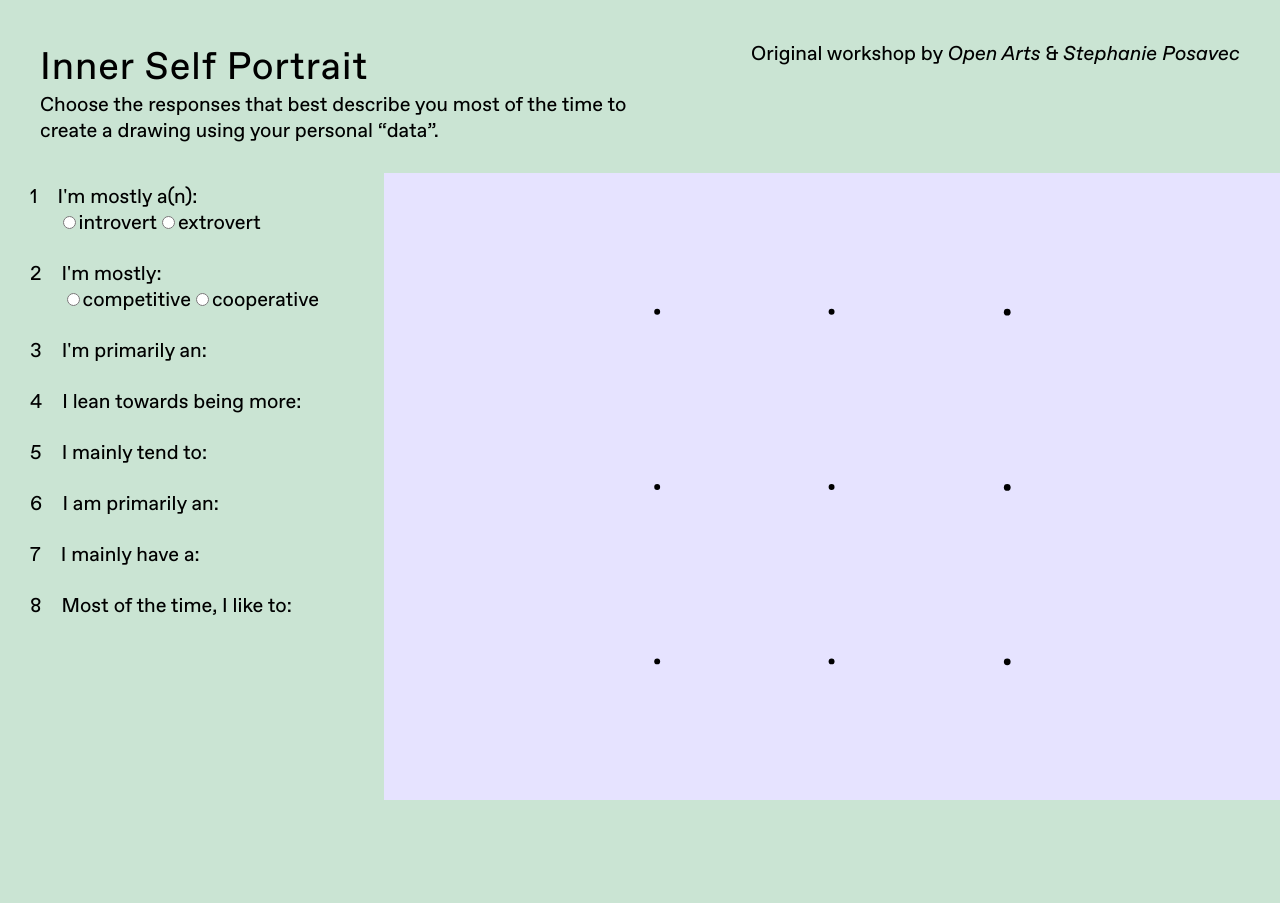
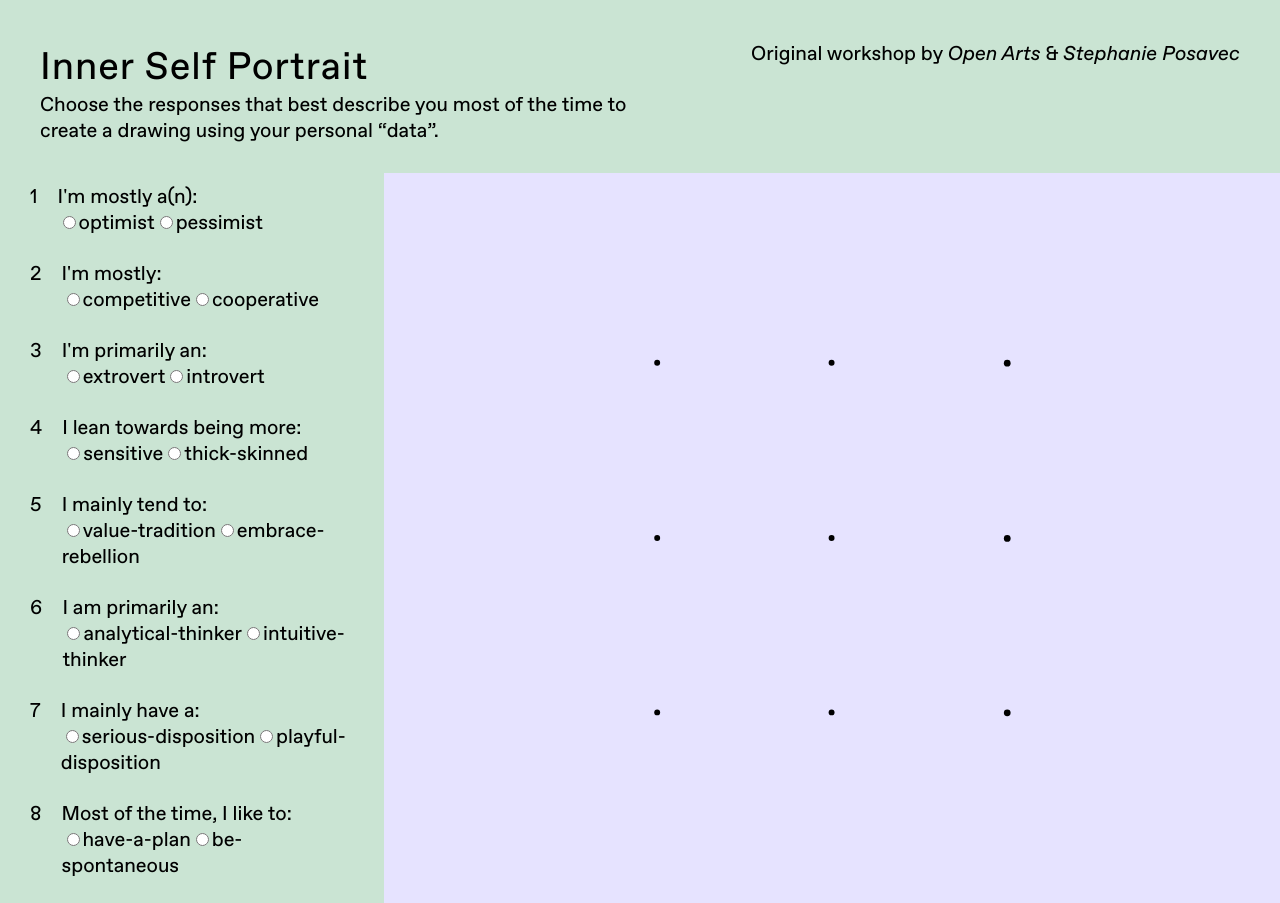
Before and after one commit to skinsshark/inner-self-portrait, a React (Create React App) app: page / in a window 1280 px wide. Before the commit the page ends 807 px from the top, so only its background shows below. Built offline with nearby package versions, Linux system fonts and the light colour scheme.

Commit message:
add temp radio buttons

```diff
--- a/src/InteractiveArea.js
+++ b/src/InteractiveArea.js
@@ -20,61 +20,89 @@ function InteractiveArea() {
           <li>
             <div className="question">
               <p>I'm mostly a(n)</p>
-              <label>
-                <input type="radio" id="1" value="introvert" checked={false}
-                onChange={(e) => setQuestionResponse(e.target.id, e.target.value)}/>
-                <span>introvert</span>
-              </label>
-              <label>
-                <input type="radio" id="1" value="extrovert" checked={false}
-                onChange={(e) => setQuestionResponse(e.target.id, e.target.value)}/>
-                <span>extrovert</span>
-              </label>
+              <QuestionSelector
+                i={0}
+                value1="optimist"
+                value2="pessimist"
+                onChange={setQuestionResponse}
+              />
             </div>
           </li>
           <li>
             <div className="question">
               <p>I'm mostly</p>
-              <label>
-                <input type="radio" id="2" value="competitive" checked={false}
-                onChange={(e) => setQuestionResponse(e.target.id, e.target.value)}/>
-                <span>competitive</span>
-              </label>
-              <label>
-                <input type="radio" id="2" value="cooperative" checked={false}
-                onChange={(e) => setQuestionResponse(e.target.id, e.target.value)}/>
-                <span>cooperative</span>
-              </label>
+              <QuestionSelector
+                i={1}
+                value1="competitive"
+                value2="cooperative"
+                onChange={setQuestionResponse}
+              />
             </div>
           </li>
           <li>
             <div className="question">
               <p>I'm primarily an</p>
+              <QuestionSelector
+                i={2}
+                value1="extrovert"
+                value2="introvert"
+                onChange={setQuestionResponse}
+              />
             </div>
           </li>
           <li>
             <div className="question">
               <p>I lean towards being more</p>
+              <QuestionSelector
+                i={3}
+                value1="sensitive"
+                value2="thick-skinned"
+                onChange={setQuestionResponse}
+              />
             </div>
           </li>
           <li>
             <div className="question">
               <p>I mainly tend to</p>
+              <QuestionSelector
+                i={4}
+                value1="value-tradition"
+                value2="embrace-rebellion"
+                onChange={setQuestionResponse}
+              />
             </div>
           </li>
           <li>
             <div className="question">
               <p>I am primarily an</p>
+              <QuestionSelector
+                i={5}
+                value1="analytical-thinker"
+                value2="intuitive-thinker"
+                onChange={setQuestionResponse}
+              />
             </div>
           </li>
           <li>
             <div className="question">
               <p>I mainly have a</p>
+              <QuestionSelector
+                i={6}
+                value1="serious-disposition"
+                value2="playful-disposition"
+                onChange={setQuestionResponse}
+              />
             </div>
           </li>
           <li>
             <div className="question">
               <p>Most of the time, I like to</p>
+              <QuestionSelector
+                i={7}
+                value1="have-a-plan"
+                value2="be-spontaneous"
+                onChange={setQuestionResponse}
+              />
             </div>
           </li>
         </ul>
@@ -98,4 +126,29 @@ function InteractiveArea() {
   );
 }
 
+const QuestionSelector = (props) => {
+  const {i, value1, value2, onChange} = props;
+  const [selectedValue, setSelectedValue] = useState(null);
+  return (
+    <>
+      <label>
+        <input type="radio" id={i} value={value1} checked={selectedValue === value1}
+        onChange={(e) => {
+          setSelectedValue(e.target.value)
+          onChange(e.target.id, e.target.value)
+        }}/>
+        <span>{value1}</span>
+      </label>
+      <label>
+        <input type="radio" id={i} value={value2} checked={selectedValue === value2}
+        onChange={(e) => {
+          setSelectedValue(e.target.value)
+          onChange(e.target.id, e.target.value)
+        }}/>
+        <span>{value2}</span>
+      </label>
+    </>
+  );
+}
+
 export default InteractiveArea;
```
